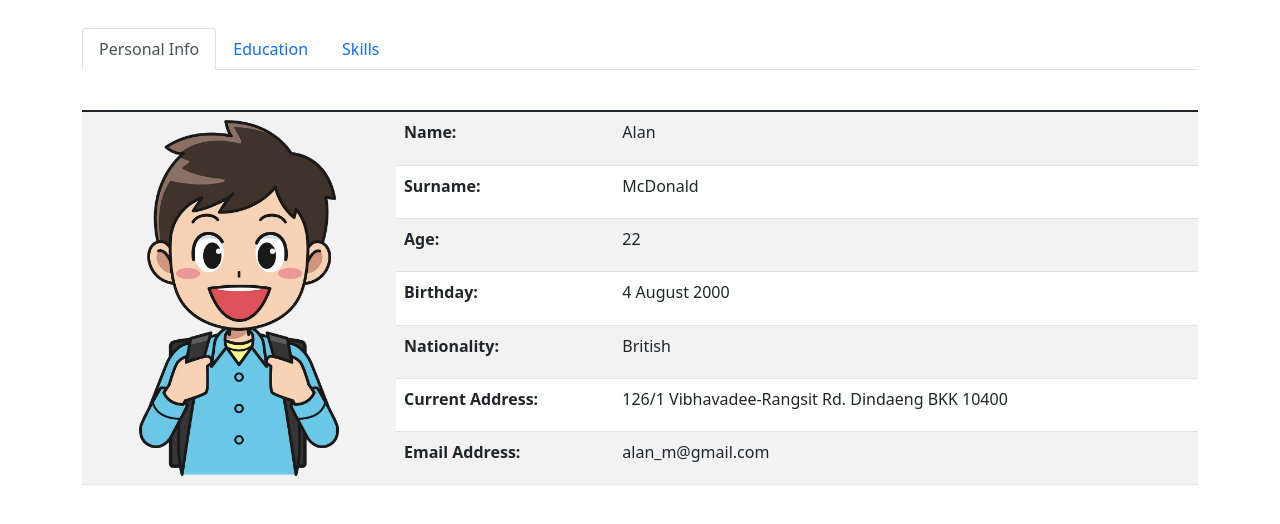
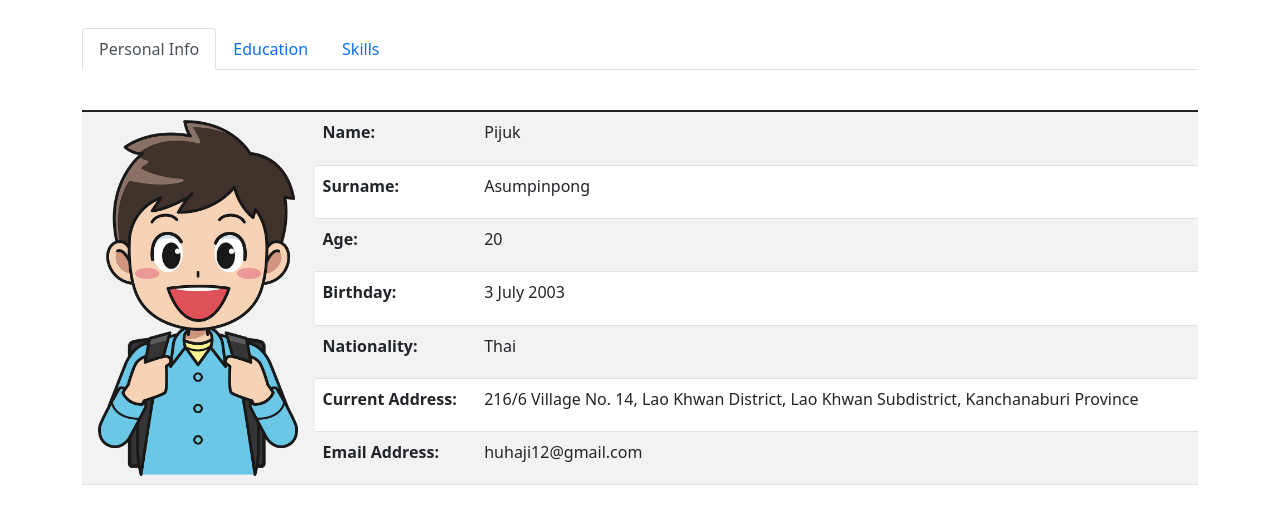
Before and after one commit to huhsji/ex5b, a plain HTML site: page index.html in a window 1280 px wide. Shown: the part 58-582 px from the top of the page. Drawn offline with nearby package versions, Linux system fonts and the light colour scheme.

Commit message:
lnitial commit - adding all files and correct my personal information

```diff
--- a/index.html
+++ b/index.html
@@ -35,31 +35,31 @@
       <tr>
 		<td rowspan="7"><img src="images/alan.png" class="rounded mx-auto d-block" alt="Alan McDonald" width="200" height="356"></td>
         <th>Name:</th>
-        <td>Alan</td>
+        <td>Pijuk</td>
       </tr>
       <tr>
         <th>Surname:</th>
-        <td>McDonald</td>
+        <td>Asumpinpong</td>
       </tr>
 	  <tr>
         <th>Age:</th>
-        <td>22</td>
+        <td>20</td>
       </tr>
 	  <tr>
         <th>Birthday:</th>
-        <td>4 August 2000</td>
+        <td>3 July 2003</td>
       </tr>
 	  <tr>
         <th>Nationality:</th>
-        <td>British</td>
+        <td>Thai</td>
       </tr>
 	  <tr>
         <th>Current Address:</th>
-        <td>126/1 Vibhavadee-Rangsit Rd. Dindaeng BKK 10400</td>
+        <td>216/6 Village No. 14, Lao Khwan District, Lao Khwan Subdistrict, Kanchanaburi Province</td>
       </tr>
 	  <tr>
         <th>Email Address:</th>
-        <td>alan_m@gmail.com</td>
+        <td>huhaji12@gmail.com</td>
       </tr>
     </tbody>
   </table>
```
